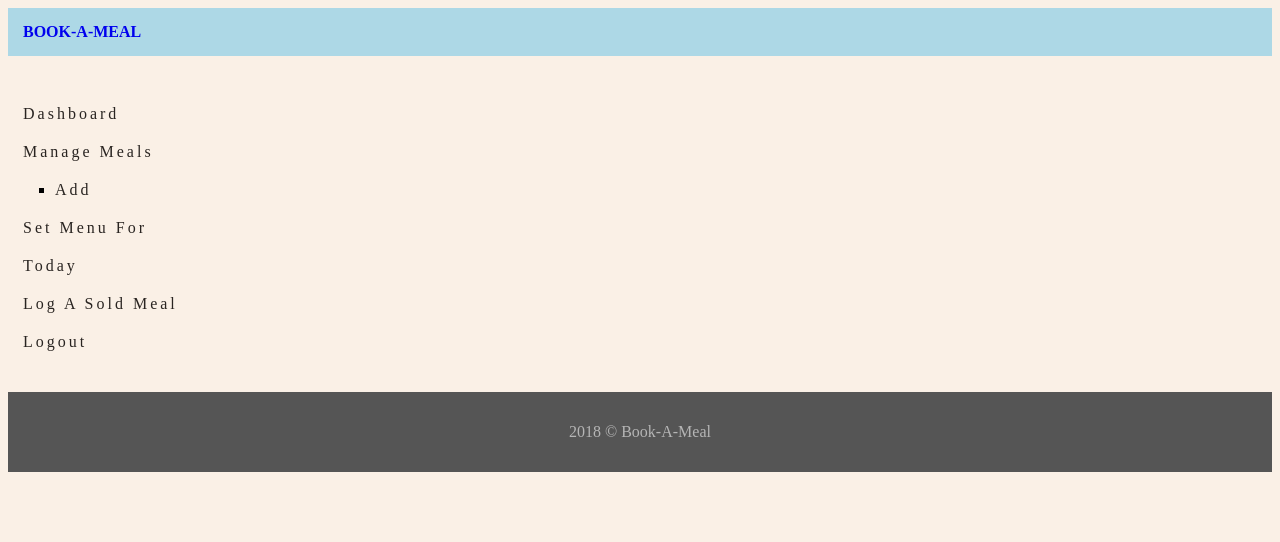
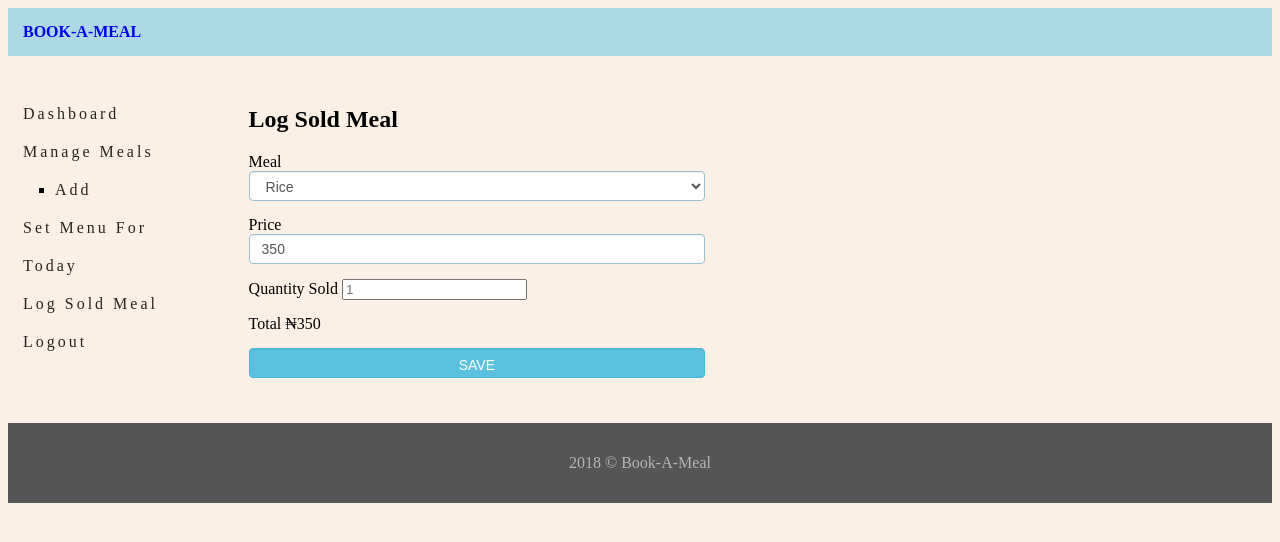
Before and after one commit to slimsolz/Book_A_Meal, a plain HTML site: page UI/caterer/sold_meal.html in a window 1280 px wide. Drawn offline with Linux system fonts and the light colour scheme.

Commit message:
Add form to save meals sold

```diff
--- a/UI/caterer/sold_meal.html
+++ b/UI/caterer/sold_meal.html
@@ -32,10 +32,44 @@
 							</ul>
 						</li>
 						<li><a href="set_menu.html">Set Menu For Today</a></li>
-						<li><a href="sold_meal.html">Log A Sold Meal</a></li>
+						<li><a href="sold_meal.html">Log Sold Meal</a></li>
 						<li><a href="../signin.html">Logout</a></li>
 					</ul>
 				</div>
+
+				<div class="col-10 col-s-9 main-content">
+					<div class="col-8">
+						<h1>Log Sold Meal</h1>
+						<form class="add-meal">
+							<div class="form-divs">
+			            		<label for="meals">Meal</label>
+			            		<select name="meals" class="form-input">
+			            			<option>Rice</option>
+			            			<option>Fufu</option>
+			            			<option>Amala</option>
+			            		</select>
+			            	</div>
+			            	<div class="form-divs">
+			            		<label for="price">Price</label>
+			            		<input type="text" class="form-input" id="price" name="price" value="350" disabled required>
+			            	</div>
+			            	<div class="form-divs">
+			            		<label for="quantity">Quantity Sold</label>
+			            		<input type="text" name="quantity" required placeholder="1">
+			            	</div>
+			            	<div class="form-divs">
+			            	    <label for="total">Total</label>
+			            	    <label>&#8358;350</label>
+
+			            	</div>
+			            	<div class="form-divs">
+		            		<input type="submit" class="form-input customer-button" name="add" value="SAVE">
+		            	</div>
+						</form>
+					</div>
+				</div>
+			</div>
+
 		</section>
 		<!-- End Main Section -->
 
```
